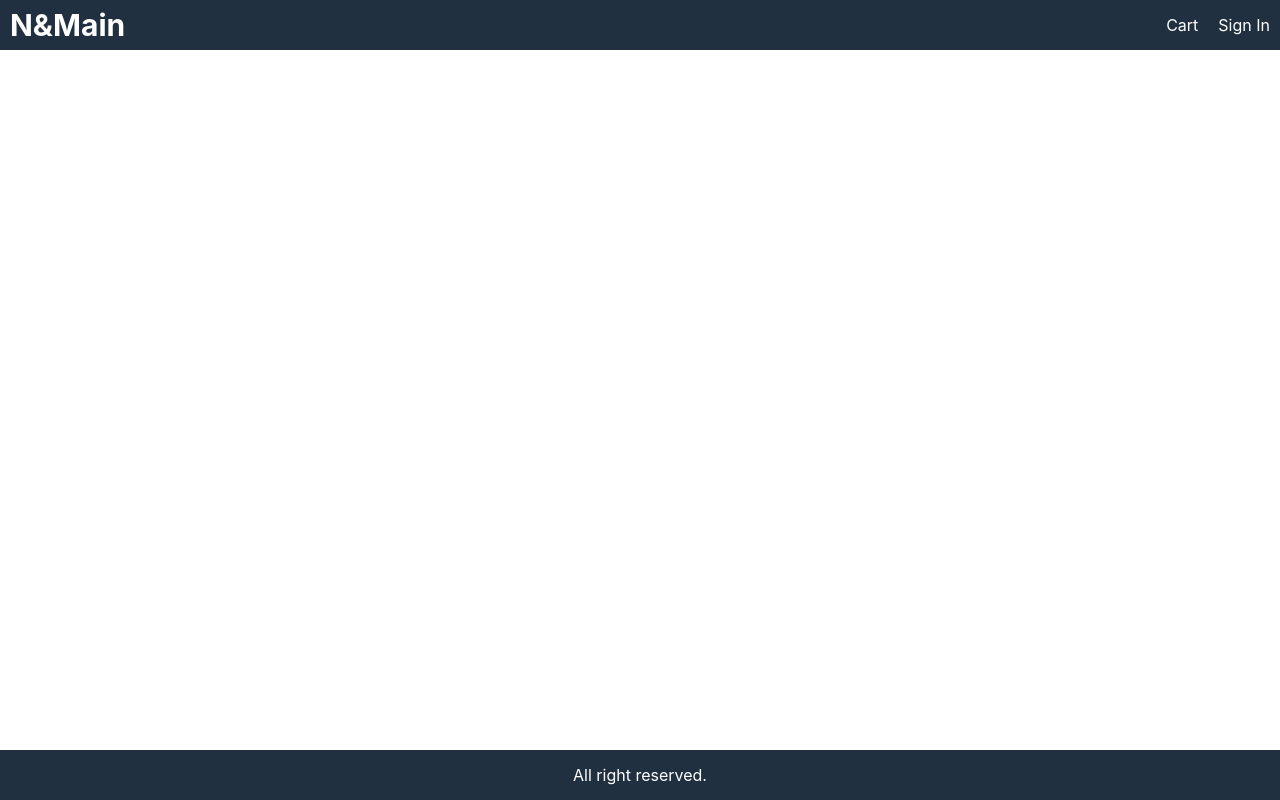
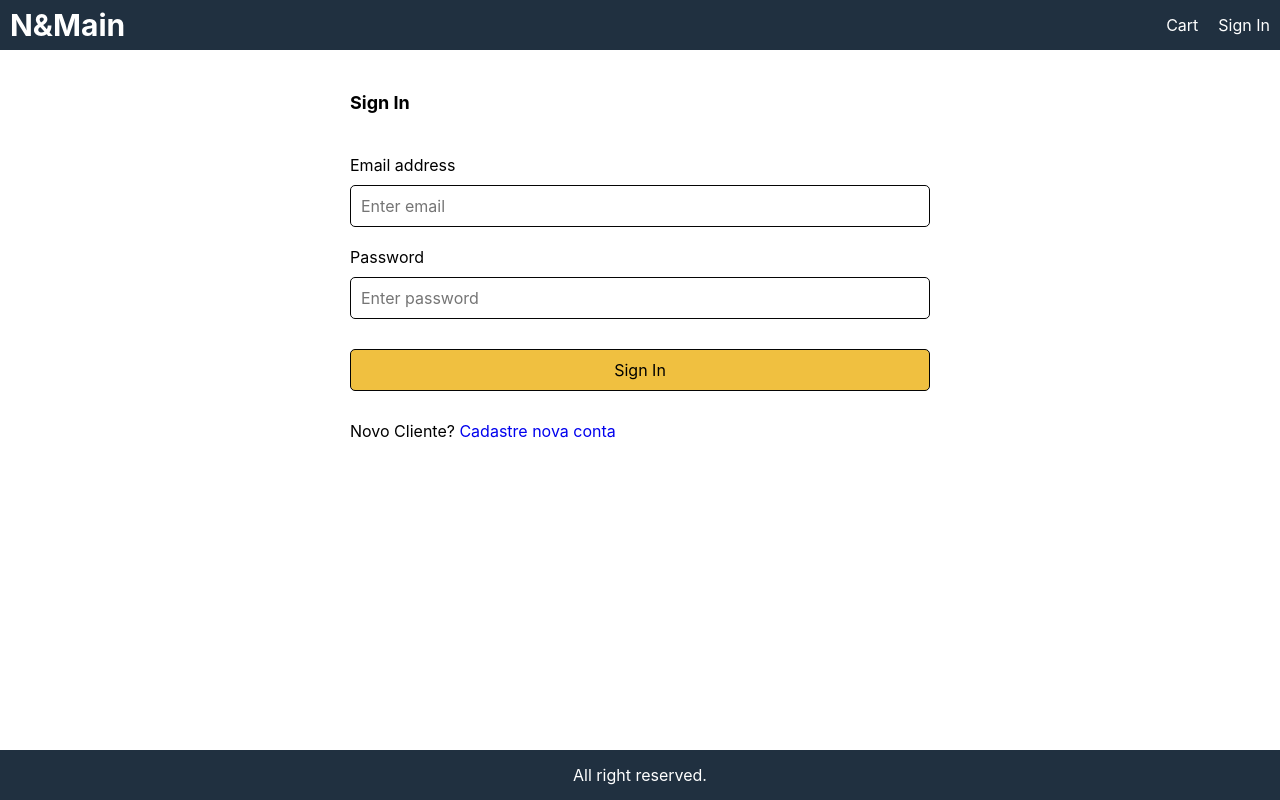
Before and after one commit to 0L1V31R/nmain-app, a React (Create React App) app in the folder frontend/: page /signin in a window 1280 px wide. Built offline with nearby package versions, Linux system fonts and the light colour scheme.

Commit message:
added design signin screen

```diff
--- a/frontend/src/App.js
+++ b/frontend/src/App.js
@@ -4,6 +4,7 @@
 import CartScreen from './screens/CartScreen';
 import HomeScreen from './screens/HomeScreen';
 import ProductScreen from './screens/ProductScreen';
+import SigninScreen from './screens/SigninScreen';
 
 function App() {
 
@@ -30,6 +31,7 @@
         <main>
           <Route path="/cart/:id?" component={CartScreen}></Route>
           <Route path="/product/:id" component={ProductScreen}></Route>
+          <Route path="/signin" component={SigninScreen}></Route>
           <Route path="/" component={HomeScreen} exact></Route>
 
         </main>
--- a/frontend/src/index.css
+++ b/frontend/src/index.css
@@ -197,3 +197,17 @@
   color: #a02020;
   background-color: #ffe0e0e0;
 }
+/* Form */
+.form {
+  max-width: 60rem;
+  margin: 0 auto;
+}
+.form > div {
+  display: flex;
+  flex-direction: column;
+  margin: 1rem;
+}
+.form label {
+  margin: 1rem 0;
+  display: block;
+}
--- /dev/null
+++ b/frontend/src/screens/SigninScreen.js
@@ -0,0 +1,53 @@
+import React, { useState } from 'react';
+import { Link } from 'react-router-dom';
+
+export default function SigninScreen() {
+
+    const [email, setEmail] = useState('');
+    const [password, setPassword] = useState('');
+    const submitHandler = (e) => {
+        e.preventDefault();
+    }
+
+  return (
+    <div>
+        <form className="form" onSubmit={submitHandler}>
+            <div>
+                <h1>Sign In</h1>
+            </div>
+            <div>
+                <label htmlFor="email">Email address</label>
+                <input
+                    type="email"
+                    id="email"
+                    placeholder="Enter email"
+                    required
+                    onChange={(e) => setEmail(e.target.value)}
+                ></input>
+            </div>
+            <div>
+                <label htmlFor="password">Password</label>
+                <input
+                    type="password"
+                    id="password"
+                    placeholder="Enter password"
+                    required
+                    onChange={(e) => setPassword(e.target.value)}
+                ></input>
+            </div>
+            <div>
+                <label />
+                <button className="primary" type="submit">
+                    Sign In
+                </button>
+            </div>
+            <div>
+                <label />
+                <div>
+                    Novo Cliente? <Link to="/register">Cadastre nova conta</Link>
+                </div>
+            </div>
+        </form>
+    </div>
+  );
+}
```
Also changed, not shown: 1 other file (tests, documents, lock files or other folders).
